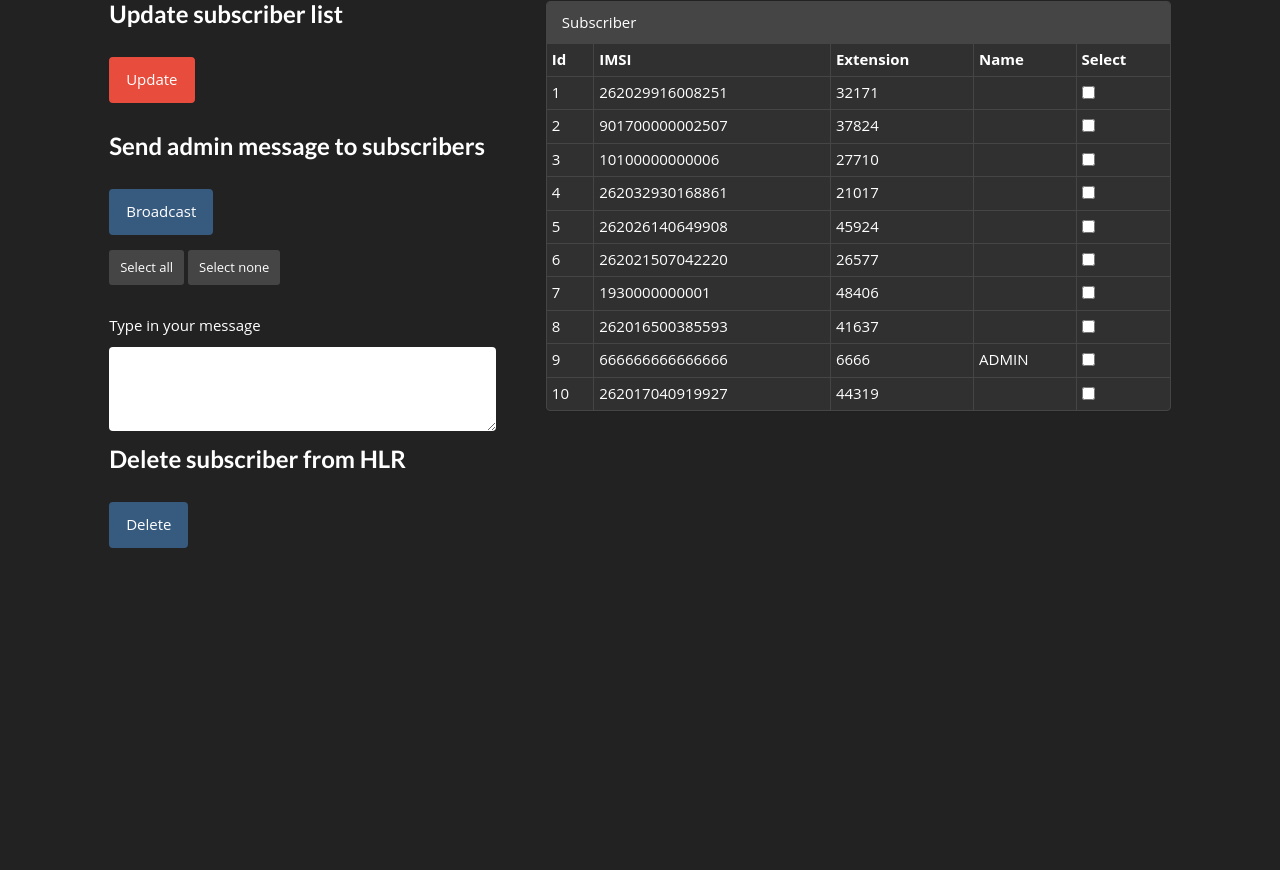
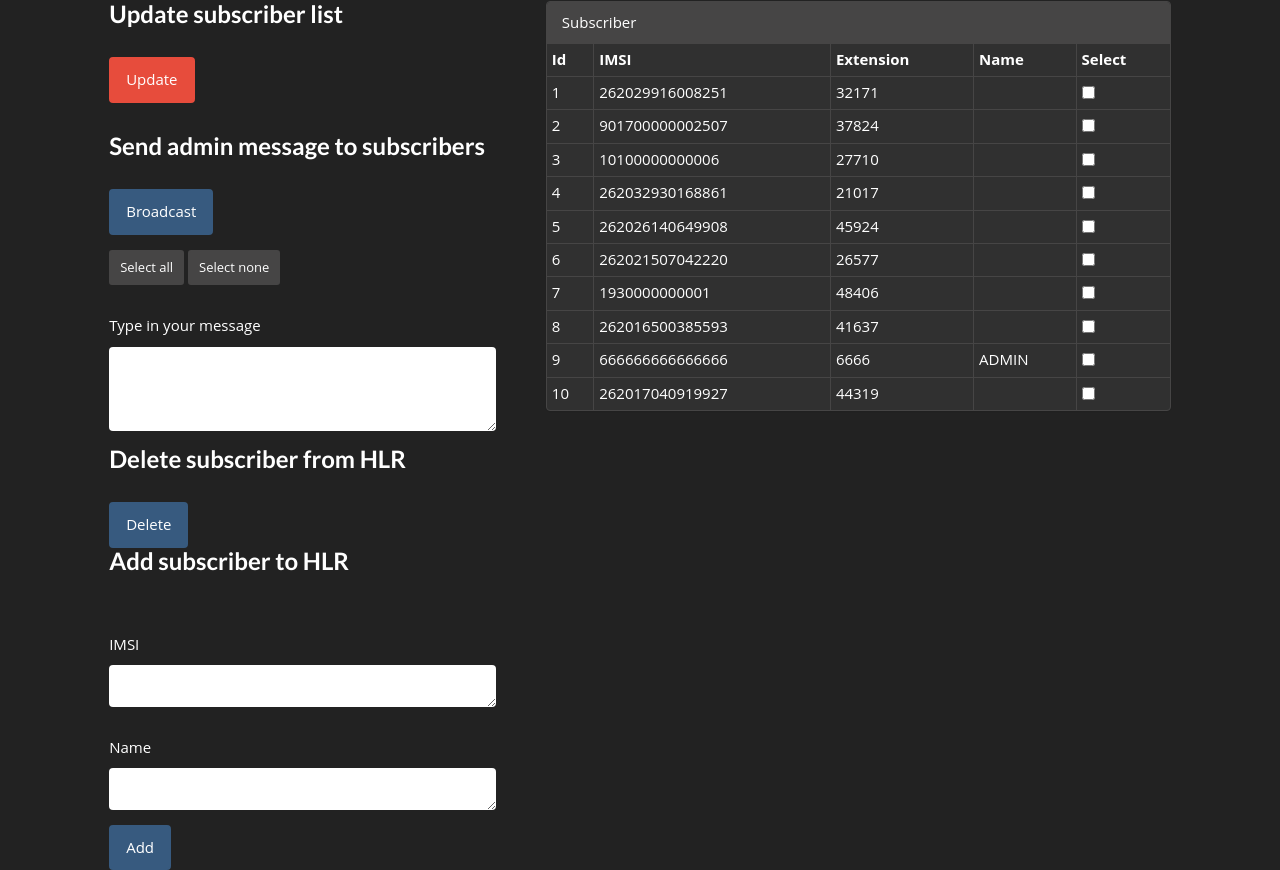
Before and after one commit to paddy089/nbtsgui, a Django app: page / in a window 1280 px wide. Shown: the part 174-1044 px from the top of the page. Before the commit the page ends 722 px from the top, so only its background shows below. Run offline with Django 3.2, Linux system fonts and the light colour scheme; data comes from the database, SQL or seed files in the repository; parts of the project's set-up code (start-up, migrations or seed data) failed here and were passed over; some libraries are stand-ins or nearby versions.

Commit message:
Add subscriber

```diff
--- a/main_app/static/js/main.js
+++ b/main_app/static/js/main.js
@@ -62,6 +62,28 @@ function delete_subscriber(data) {
         },
         error: function () {
             alert("'delete subscriber' Request has failed");
+        },
+        success: function (response) {
+            getSubscribers();
+            console.log(response);
+        }
+    })
+}
+
+function add_subscriber(data) {
+    $.ajax({
+        url: '/add_sub/',
+        type: 'GET',
+        data: data,
+        async: true,
+        beforeSend: function () {
+            $('#ajaxGif').show();
+        },
+        complete: function () {
+            $('#ajaxGif').hide();
+        },
+        error: function () {
+            alert("'add subscriber' Request has failed");
         },
         success: function (response) {
             getSubscribers();
@@ -206,8 +228,8 @@ $('#sendbroadcast').on('click', function (event) {
     var message = document.getElementById("textArea").value,
         selectedSubs = evaluateCheckboxes(),
         obj = {
-        subs: selectedSubs,
-        msg: message
+            subs: selectedSubs,
+            msg: message
         };
 
     console.log(obj);
@@ -229,9 +251,26 @@ $('#delete_sub').on('click', function (event) {
     delete_subscriber(obj);
 });
 
+$('#add_sub').on('click', function (event) {
+    event.preventDefault();
+    //var element = $(this);
+    console.log('del sub button clicked');
+
+    var imsi = document.getElementById("textImsi").value,
+        name = document.getElementById("textName").value,
+        obj = {
+            imsi: imsi,
+            name: name
+        };
+
+    console.log(obj)
+    add_subscriber(obj);
+});
+
 // ## initialise ## //
 
 function init() {
+    $('#ajaxGif').hide();
     getSubscribers();
     // setTimeout(function () {
     //     console.log('init startet');
--- a/main_app/telnet.py
+++ b/main_app/telnet.py
@@ -75,11 +75,12 @@ def addSub(imsi,name):
     execCommand(str.encode(arg3, 'ascii'))
     arg4 = "subscriber id " +id+ " authorized 1"
     execCommand(str.encode(arg4, 'ascii'))
-    arg5 = "subscriber id " + id + " name " + name
+    arg5 = "subscriber id " + id + " name " + str(name)
     execCommand(str.encode(arg5, 'ascii'))
     arg6 = "disable"
     execCommand(str.encode(arg6, 'ascii'))
 
+    return 'addSub success'
 
 ## TESTS
 
--- a/main_app/templates/index.html
+++ b/main_app/templates/index.html
@@ -11,6 +11,10 @@
 <body>
 <main>
 
+    <div id="ajaxGif">
+        <img src="{% static "stuff/ajax-loader.gif" %}" alt="My image"/>
+
+    </div>
     <h1>nanoBTS with OpenBSC</h1>
 
 
@@ -60,6 +64,32 @@
                 </button>
 
 
+                <h2 class="listheader margin-top" id="">
+                    Add subscriber to HLR
+                </h2>
+
+
+                <div class="form-group margin-top padding-right">
+                    <div class="">
+                        <span class="help-block">IMSI</span>
+                        <textarea class="form-control" rows="1" id="textImsi"></textarea>
+
+                    </div>
+                </div>
+
+                <div class="form-group margin-top padding-right">
+                    <div class="">
+                        <span class="help-block">Name</span>
+                        <textarea class="form-control" rows="1" id="textName"></textarea>
+
+                    </div>
+                </div>
+
+                <button id="add_sub" data-id="" class="btn  btn-primary" type="button">
+                    Add
+                </button>
+
+
             </div>
 
 
--- a/main_app/urls.py
+++ b/main_app/urls.py
@@ -6,4 +6,5 @@ urlpatterns = [
     url(r'^get_subscribers/$', views.get_subscribers, name='get_subscribers'),
     url(r'^send_broadcast/$', views.send_broadcast, name='send_broadcast'),
     url(r'^del_sub/$', views.del_sub, name='del_sub'),
+    url(r'^add_sub/$', views.add_sub, name='add_sub'),
 ]
--- a/main_app/views.py
+++ b/main_app/views.py
@@ -43,3 +43,15 @@ def del_sub(request):
         delSub(s)
 
     return HttpResponse('del_sub success')
+
+
+def add_sub(request):
+
+    imsi = request.GET.get('imsi')
+    name = request.GET.get('name')
+
+    print(imsi, name)
+
+    s = addSub(imsi, name)
+
+    return HttpResponse(s)
```
Also changed, not shown: main_app/static/stuff/ajax-loader.gif (added).
